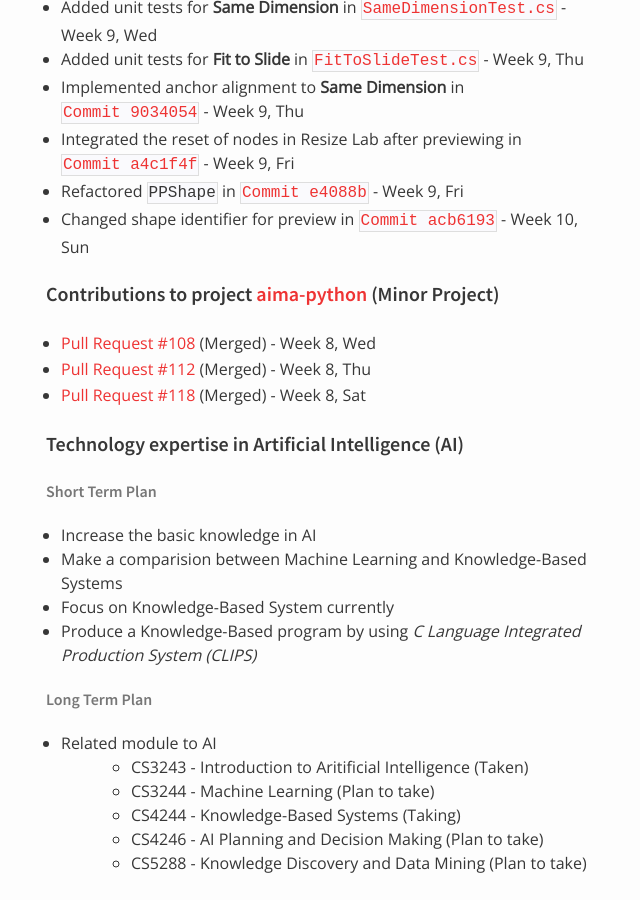
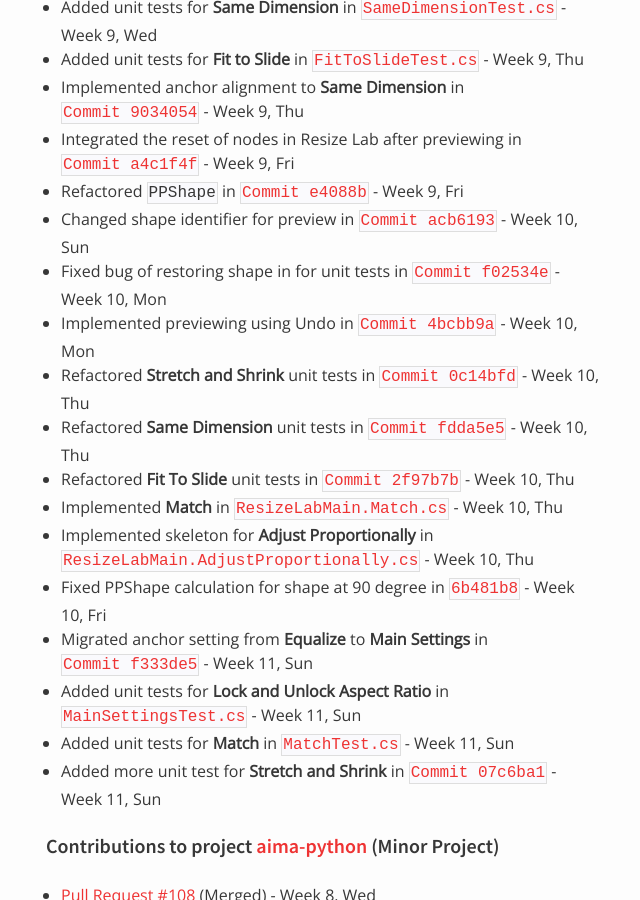
Before and after one commit to nus-oss/cs3281-AY1516S2-website, a Jekyll site: the page built from teams/powerpointlabs.md, in a window 1280 px wide and 900 px high, scrolled down 8333 px. Shown: the whole window, without its empty margins (324-964 px from the left). Built offline with Jekyll 4.4.1, drawn with Linux system fonts in a browser that asks for light colours; some of the changed text lies outside the part shown.

Commit message:
Update Yu Ting's progress

```diff
--- a/teams/powerpointlabs.md
+++ b/teams/powerpointlabs.md
@@ -101,7 +101,7 @@
   * [x] Add settings for Same Dimension - Week 9, Wed
   * [x] Add settings for Stretch/Shrink - Week 9, Thu
   * [x] Implement slight adjust feature - Week 10, Sun
-  * [x] Implement match height and width feature
+  * [x] Implement match height and width feature - Week 10, Thu
   * [ ] Implement resize propotionally (Height and Width)
   * [x] Add delay to preview
   * [ ] Create Ratio Resize feature
@@ -236,6 +236,19 @@
 * Integrated the reset of nodes in Resize Lab after previewing in [`Commit a4c1f4f`](https://github.com/nus-fboa2016-PL/PowerPointLabs/commit/cd27419f860ca5cd7dec84f880d2035fdfa08b35) - Week 9, Fri
 * Refactored `PPShape` in [`Commit e4088b`](https://github.com/nus-fboa2016-PL/PowerPointLabs/commit/37a9daf5aca1724643215dcd53197dd14075a539) - Week 9, Fri
 * Changed shape identifier for preview in [`Commit acb6193`](https://github.com/nus-fboa2016-PL/PowerPointLabs/commit/c42b6a164fcc6976aea1c179503a7d74cdbacc29) - Week 10, Sun
+* Fixed bug of restoring shape in for unit tests in [`Commit f02534e`](https://github.com/nus-fboa2016-PL/PowerPointLabs/commit/4bcbb9ad28469f03e63cb28e974df2b2fc9c844c) - Week 10, Mon
+* Implemented previewing using Undo in [`Commit 4bcbb9a`](https://github.com/nus-fboa2016-PL/PowerPointLabs/commit/0c14bfdb4d1613ec196fd27e99be52374fa5ec98) - Week 10, Mon
+* Refactored **Stretch and Shrink** unit tests in [`Commit 0c14bfd`](https://github.com/nus-fboa2016-PL/PowerPointLabs/commit/fdda5e59af4137746f7a7a5f65b6381d06223d8f) - Week 10, Thu
+* Refactored **Same Dimension** unit tests in [`Commit fdda5e5`](https://github.com/nus-fboa2016-PL/PowerPointLabs/commit/2f97b7b093428b749a6cbf6e586333a0708b0682) - Week 10, Thu
+* Refactored **Fit To Slide** unit tests in [`Commit 2f97b7b`](https://github.com/nus-fboa2016-PL/PowerPointLabs/commit/07d1165404b9602394416c41b88835650097c34f) - Week 10, Thu
+* Implemented **Match** in [`ResizeLabMain.Match.cs`](https://github.com/nus-fboa2016-PL/PowerPointLabs/blob/146dcce0df214d0d709cbdefaa168a776f37f45b/PowerPointLabs/PowerPointLabs/ResizeLab/ResizeLabMain.Match.cs) - Week 10, Thu
+* Implemented skeleton for **Adjust Proportionally** in [`ResizeLabMain.AdjustProportionally.cs`](https://github.com/nus-fboa2016-PL/PowerPointLabs/blob/9f03c29b71097af17a1592162c77d86b07ea76d8/PowerPointLabs/PowerPointLabs/ResizeLab/ResizeLabMain.AdjustProportionally.cs) - Week 10, Thu
+* Fixed PPShape calculation for shape at 90 degree in [`6b481b8`](https://github.com/nus-fboa2016-PL/PowerPointLabs/commit/103cc35072d25254014d4a03e63d580c4a83c51b) - Week 10, Fri
+* Migrated anchor setting from **Equalize** to **Main Settings** in [`Commit f333de5`](https://github.com/nus-fboa2016-PL/PowerPointLabs/commit/76bc2bdab8933269528c88cd9c0d4f6fea38c770) - Week 11, Sun
+* Added unit tests for **Lock and Unlock Aspect Ratio** in [`MainSettingsTest.cs`](https://github.com/nus-fboa2016-PL/PowerPointLabs/blob/6b357b55873eb60d9525d84009d1d0ec236e4bb8/PowerPointLabs/Test/UnitTest/ResizeLab/MainSettingsTest.cs) - Week 11, Sun
+* Added unit tests for **Match** in [`MatchTest.cs`](https://github.com/nus-fboa2016-PL/PowerPointLabs/blob/ed2dee4e163ef77f33ee5ad0aad8ce7c79c22c73/PowerPointLabs/Test/UnitTest/ResizeLab/MatchTest.cs) - Week 11, Sun
+* Added more unit test for **Stretch and Shrink** in [`Commit 07c6ba1`](https://github.com/nus-fboa2016-PL/PowerPointLabs/commit/525428829ef275892518c6f28fb3d901202ec2a1) - Week 11, Sun
+
 
 #### Contributions to project [aima-python](https://github.com/aimacode/aima-python) (Minor Project)
  * [Pull Request #108](https://github.com/aimacode/aima-python/pull/108) (Merged) - Week 8, Wed
```
